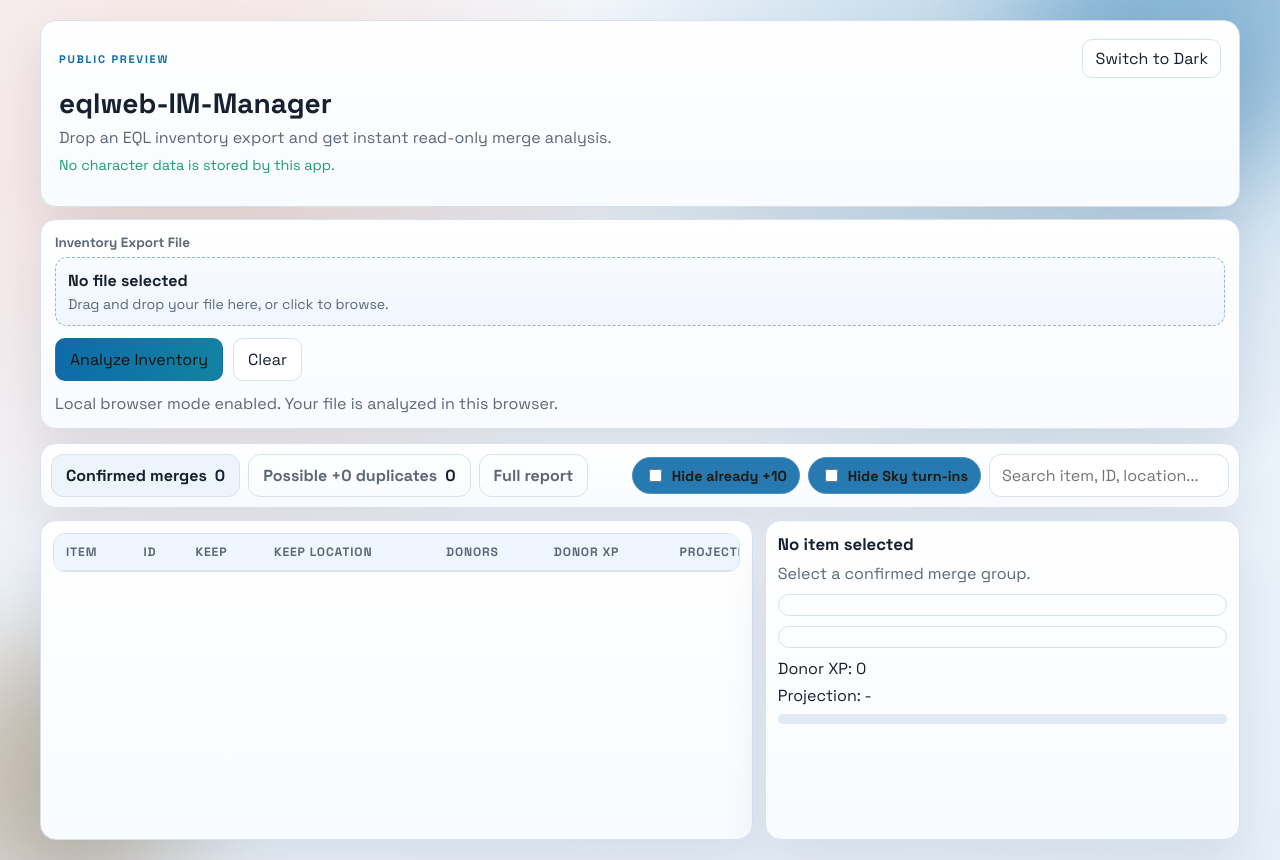
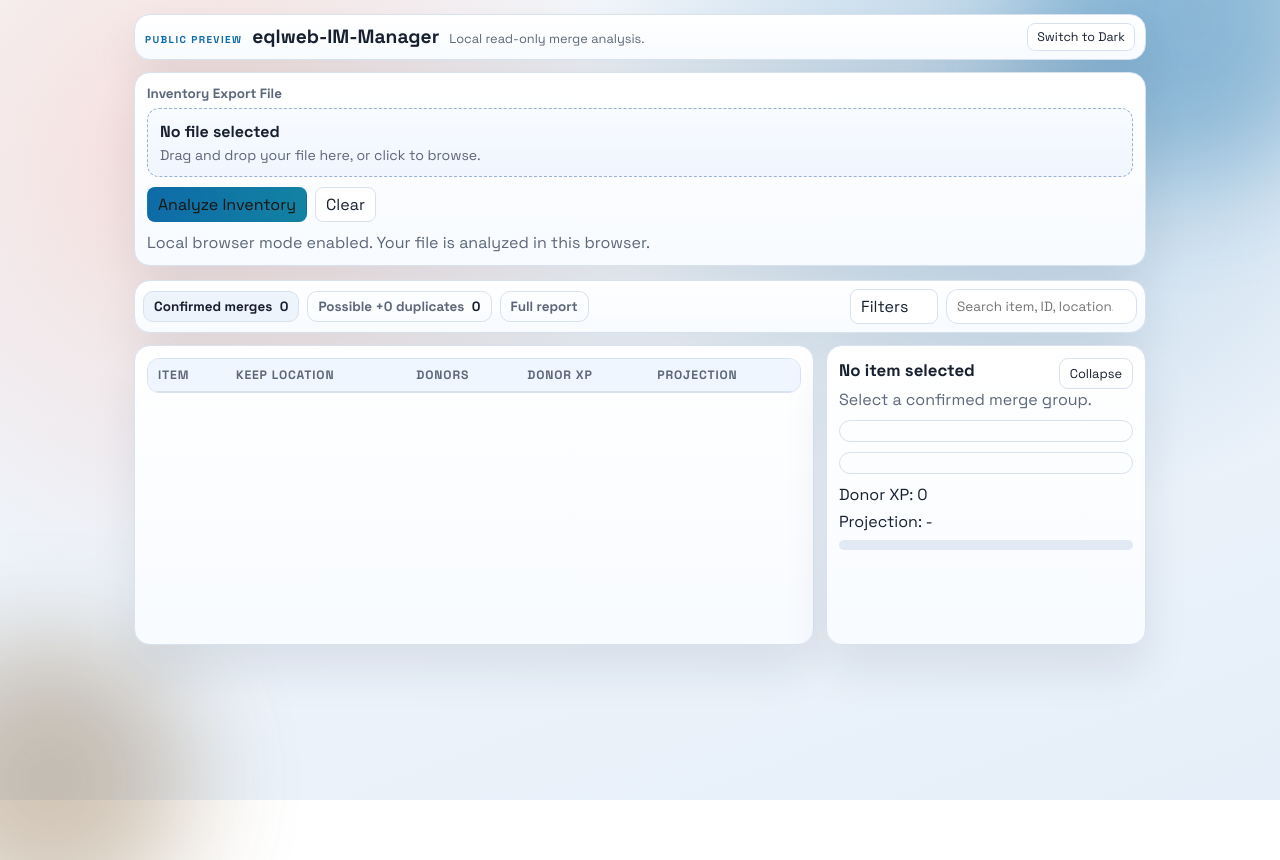
Before and after one commit to MetalJacx/eqlweb-IM-Manager, a plain HTML site: page frontend/index.html in a window 1280 px wide. After the commit the page ends 800 px from the top, so only its background shows below. Drawn offline with Linux system fonts and the light colour scheme.

Commit message:
Enhance detail panel and filter menu functionality with collapsible states and improved UI elements

```diff
--- a/frontend/app.js
+++ b/frontend/app.js
@@ -13,7 +13,9 @@ const tabReportBtn = document.getElementById("tabReport");
 const panelConfirmed = document.getElementById("panelConfirmed");
 const panelPossible = document.getElementById("panelPossible");
 const panelReport = document.getElementById("panelReport");
+const contentGrid = document.querySelector(".content-grid");
 const detailPanel = document.getElementById("detailPanel");
+const detailToggleBtn = document.getElementById("detailToggle");
 const detailItemName = document.getElementById("detailItemName");
 const detailItemMeta = document.getElementById("detailItemMeta");
 const detailKeep = document.getElementById("detailKeep");
@@ -23,6 +25,9 @@ const detailProjection = document.getElementById("detailProjection");
 const detailProgressBar = document.getElementById("detailProgressBar");
 const hideMaxedInput = document.getElementById("hideMaxed");
 const hideSkyInput = document.getElementById("hideSky");
+const filterDropdown = document.getElementById("filterDropdown");
+const filterMenuButton = document.getElementById("filterMenuButton");
+const filterMenu = document.getElementById("filterMenu");
 const searchInput = document.getElementById("searchInput");
 const confirmedTableBody = document.querySelector("#confirmedTable tbody");
 const possibleTableBody = document.querySelector("#possibleTable tbody");
@@ -34,6 +39,61 @@ let selectedFile = null;
 let latestPayload = null;
 let statusIsError = false;
 let selectedConfirmedId = null;
+let detailCollapsed = false;
+let filterMenuOpen = false;
+
+const pickerSupported = typeof window.showOpenFilePicker === "function";
+
+function setDetailCollapsed(collapsed) {
+  detailCollapsed = Boolean(collapsed);
+  detailPanel.classList.toggle("collapsed", detailCollapsed);
+  contentGrid.classList.toggle("details-collapsed", detailCollapsed);
+  detailToggleBtn.textContent = detailCollapsed ? "Expand" : "Collapse";
+  detailToggleBtn.setAttribute("aria-expanded", String(!detailCollapsed));
+  window.localStorage.setItem("eql_detail_collapsed", detailCollapsed ? "1" : "0");
+}
+
+function initDetailPanelState() {
+  const stored = window.localStorage.getItem("eql_detail_collapsed");
+  setDetailCollapsed(stored === "1");
+}
+
+function setFilterMenuOpen(open) {
+  filterMenuOpen = Boolean(open);
+  filterMenu.hidden = !filterMenuOpen;
+  filterMenuButton.setAttribute("aria-expanded", String(filterMenuOpen));
+}
+
+function toggleFilterMenu() {
+  setFilterMenuOpen(!filterMenuOpen);
+}
+
+function attachFilterDropdownEvents() {
+  filterMenuButton.addEventListener("click", (event) => {
+    event.preventDefault();
+    toggleFilterMenu();
+  });
+
+  document.addEventListener("pointerdown", (event) => {
+    if (!filterMenuOpen) {
+      return;
+    }
+    if (filterDropdown.contains(event.target)) {
+      return;
+    }
+    setFilterMenuOpen(false);
+  }, true);
+
+  filterMenu.addEventListener("change", () => {
+    setFilterMenuOpen(false);
+  });
+
+  document.addEventListener("keydown", (event) => {
+    if (event.key === "Escape") {
+      setFilterMenuOpen(false);
+    }
+  });
+}
 
 function applyTheme(themeName) {
   const theme = themeName === "light" ? "light" : "dark";
@@ -78,6 +138,39 @@ function setSelectedFile(file) {
   fileNameNode.textContent = file ? file.name : "No file selected";
 }
 
+async function chooseFileWithPicker() {
+  if (!pickerSupported) {
+    fileInput.click();
+    return;
+  }
+
+  try {
+    const [handle] = await window.showOpenFilePicker({
+      id: "eql-inventory-file",
+      multiple: false,
+      types: [{
+        description: "Text files",
+        accept: {
+          "text/plain": [".txt"],
+        },
+      }],
+    });
+
+    if (!handle) {
+      return;
+    }
+
+    const file = await handle.getFile();
+    setSelectedFile(file);
+    setStatus(`Loaded ${file.name}.`);
+  } catch (error) {
+    const isCancel = error instanceof DOMException && error.name === "AbortError";
+    if (!isCancel) {
+      setStatus("Could not open file picker. Try drag/drop or click to browse.", true);
+    }
+  }
+}
+
 function createCell(text) {
   const cell = document.createElement("td");
   cell.textContent = text;
@@ -98,7 +191,7 @@ function renderConfirmedRows(confirmed) {
   if (confirmed.length === 0) {
     const tr = document.createElement("tr");
     const td = document.createElement("td");
-    td.colSpan = 7;
+    td.colSpan = 5;
     td.textContent = "No confirmed merge groups match your filters.";
     tr.appendChild(td);
     confirmedTableBody.appendChild(tr);
@@ -111,8 +204,6 @@ function renderConfirmedRows(confirmed) {
       tr.classList.add("selected");
     }
     tr.appendChild(createCell(row.item_name));
-    tr.appendChild(createCell(String(row.item_id)));
-    tr.appendChild(createTierBadge(`+${row.keep_tier}`));
     tr.appendChild(createCell(row.keep_location));
     tr.appendChild(createCell(String(row.donor_count)));
     tr.appendChild(createCell(String(row.donor_xp)));
@@ -130,7 +221,7 @@ function renderPossibleRows(possible) {
   if (possible.length === 0) {
     const tr = document.createElement("tr");
     const td = document.createElement("td");
-    td.colSpan = 4;
+    td.colSpan = 3;
     td.textContent = "No possible +0 groups match your filters.";
     tr.appendChild(td);
     possibleTableBody.appendChild(tr);
@@ -140,7 +231,6 @@ function renderPossibleRows(possible) {
   for (const row of possible) {
     const tr = document.createElement("tr");
     tr.appendChild(createCell(row.item_name));
-    tr.appendChild(createCell(String(row.item_id)));
     tr.appendChild(createCell(String(row.copy_count)));
     const locations = (row.items || []).map((item) => item.location).join(", ");
     tr.appendChild(createCell(locations || "-"));
@@ -237,14 +327,20 @@ function renderDetail(row) {
 }
 
 function setActiveTab(tabName) {
+  const isConfirmed = tabName === "confirmed";
+
   tabConfirmedBtn.classList.toggle("active", tabName === "confirmed");
   tabPossibleBtn.classList.toggle("active", tabName === "possible");
   tabReportBtn.classList.toggle("active", tabName === "report");
 
-  panelConfirmed.hidden = tabName !== "confirmed";
+  panelConfirmed.hidden = !isConfirmed;
   panelPossible.hidden = tabName !== "possible";
   panelReport.hidden = tabName !== "report";
-  detailPanel.hidden = tabName !== "confirmed";
+  detailPanel.hidden = !isConfirmed;
+  contentGrid.classList.toggle("single-panel", !isConfirmed);
+
+  // Prevent the filters menu from lingering over other tabs.
+  setFilterMenuOpen(false);
 }
 
 function renderActiveTab() {
@@ -359,11 +455,13 @@ function attachDropZoneEvents() {
     setStatus(`Loaded ${file.name}. Click Analyze Inventory.`);
   });
 
-  dropZone.addEventListener("click", () => fileInput.click());
+  dropZone.addEventListener("click", () => {
+    void chooseFileWithPicker();
+  });
   dropZone.addEventListener("keydown", (event) => {
     if (event.key === "Enter" || event.key === " ") {
       event.preventDefault();
-      fileInput.click();
+      void chooseFileWithPicker();
     }
   });
 }
@@ -411,9 +509,14 @@ tabConfirmedBtn.addEventListener("click", tabFromButton);
 tabPossibleBtn.addEventListener("click", tabFromButton);
 tabReportBtn.addEventListener("click", tabFromButton);
 themeToggleBtn.addEventListener("click", toggleTheme);
+detailToggleBtn.addEventListener("click", () => {
+  setDetailCollapsed(!detailCollapsed);
+});
 
 initTheme();
+initDetailPanelState();
 attachDropZoneEvents();
+attachFilterDropdownEvents();
 setActiveTab("confirmed");
 renderDetail(null);
 setStatus("Local browser mode enabled. Your file is analyzed in this browser.");
--- a/frontend/index.html
+++ b/frontend/index.html
@@ -16,14 +16,13 @@
   <main class="shell">
     <header class="hero card reveal">
       <div class="hero-top">
+        <div class="hero-main">
           <p class="eyebrow">PUBLIC PREVIEW</p>
+          <h1>eqlweb-IM-Manager</h1>
+          <p class="lede">Local read-only merge analysis.</p>
+        </div>
         <button id="themeToggle" class="ghost toggle-theme" type="button">Switch to Light</button>
       </div>
-      <h1>eqlweb-IM-Manager</h1>
-      <p class="lede">
-        Drop an EQL inventory export and get instant read-only merge analysis.
-      </p>
-      <p class="note">No character data is stored by this app.</p>
     </header>
 
     <section class="controls card reveal delay-1">
@@ -54,14 +53,21 @@
           <button class="tab-btn" id="tabReport" type="button" data-tab="report">Full report</button>
         </div>
         <div class="toolbar-actions">
-          <label class="filter-pill" for="hideMaxed">
+          <div class="filter-dropdown" id="filterDropdown">
+            <button id="filterMenuButton" class="ghost filter-menu-button" type="button" aria-haspopup="true" aria-expanded="false">
+              Filters
+            </button>
+            <div id="filterMenu" class="filter-menu" hidden>
+              <label class="filter-option" for="hideMaxed">
                 <input id="hideMaxed" type="checkbox" />
                 Hide already +10
               </label>
-          <label class="filter-pill" for="hideSky">
+              <label class="filter-option" for="hideSky">
                 <input id="hideSky" type="checkbox" />
                 Hide Sky turn-ins
               </label>
+            </div>
+          </div>
           <input id="searchInput" class="search-input" type="search" placeholder="Search item, ID, location..." />
         </div>
       </div>
@@ -73,8 +79,6 @@
               <thead>
                 <tr>
                   <th>Item</th>
-                  <th>ID</th>
-                  <th>Keep</th>
                   <th>Keep location</th>
                   <th>Donors</th>
                   <th>Donor XP</th>
@@ -92,7 +96,6 @@
               <thead>
                 <tr>
                   <th>Item</th>
-                  <th>ID</th>
                   <th>Copies</th>
                   <th>Locations</th>
                 </tr>
@@ -111,7 +114,10 @@
         </article>
 
         <aside class="card detail-panel" id="detailPanel">
+          <div class="detail-head">
             <h2 id="detailItemName">No item selected</h2>
+            <button id="detailToggle" class="ghost detail-toggle" type="button" aria-expanded="true">Collapse</button>
+          </div>
           <p class="detail-sub" id="detailItemMeta">Select a confirmed merge group.</p>
           <div class="detail-block" id="detailKeep"></div>
           <div class="detail-block" id="detailFeed"></div>
--- a/frontend/styles.css
+++ b/frontend/styles.css
@@ -94,9 +94,9 @@ body {
 .shell {
   position: relative;
   z-index: 1;
-  max-width: 1240px;
+  max-width: 1040px;
   margin: 0 auto;
-  padding: 20px;
+  padding: 14px;
 }
 
 .card {
@@ -106,46 +106,47 @@ body {
   box-shadow: var(--shadow);
 }
 
-.hero { padding: 18px; }
+.hero { padding: 8px 10px; }
 
 .hero-top {
   display: flex;
   align-items: center;
   justify-content: space-between;
+  gap: 8px;
+}
+
+.hero-main {
+  display: flex;
+  align-items: baseline;
   gap: 10px;
+  flex-wrap: wrap;
 }
 
 .eyebrow {
-  font-size: 11px;
-  letter-spacing: 0.16em;
+  font-size: 10px;
+  letter-spacing: 0.14em;
   font-weight: 700;
   margin: 0;
   color: var(--accent);
 }
 
 h1 {
-  margin: 10px 0 8px;
-  font-size: clamp(1.3rem, 2.5vw, 1.75rem);
+  margin: 0;
+  font-size: clamp(0.98rem, 1.7vw, 1.2rem);
   line-height: 1.1;
 }
 
 .lede {
   margin: 0;
   color: var(--muted);
-  max-width: 720px;
-}
-
-.note {
-  margin-top: 8px;
-  font-size: 0.9rem;
-  color: var(--success);
+  font-size: 0.8rem;
 }
 
 .controls {
   margin-top: 12px;
-  padding: 14px;
+  padding: 12px;
   display: grid;
-  gap: 12px;
+  gap: 10px;
 }
 
 .field { display: grid; gap: 6px; }
@@ -210,14 +211,14 @@ label {
 .button-row {
   display: flex;
   flex-wrap: wrap;
-  gap: 10px;
+  gap: 8px;
 }
 
 button {
   font: inherit;
   border: 1px solid transparent;
-  border-radius: 10px;
-  padding: 10px 14px;
+  border-radius: 8px;
+  padding: 6px 10px;
   cursor: pointer;
   transition: transform 120ms ease, background 120ms ease;
 }
@@ -237,7 +238,8 @@ button:hover { transform: translateY(-1px); }
 
 .toggle-theme {
   white-space: nowrap;
-  padding: 8px 12px;
+  padding: 5px 9px;
+  font-size: 0.78rem;
 }
 
 .status {
@@ -255,8 +257,8 @@ button:hover { transform: translateY(-1px); }
   display: flex;
   align-items: center;
   justify-content: space-between;
-  gap: 12px;
-  padding: 10px;
+  gap: 10px;
+  padding: 8px;
 }
 
 .tab-row {
@@ -269,9 +271,10 @@ button:hover { transform: translateY(-1px); }
   border: 1px solid var(--line);
   background: transparent;
   color: var(--muted);
-  border-radius: 12px;
-  padding: 10px 14px;
+  border-radius: 10px;
+  padding: 6px 10px;
   font-weight: 600;
+  font-size: 0.84rem;
 }
 
 .tab-btn span { margin-left: 4px; font-weight: 700; color: var(--ink); }
@@ -288,36 +291,76 @@ button:hover { transform: translateY(-1px); }
   flex-wrap: wrap;
 }
 
-.filter-pill {
+.filter-dropdown {
+  position: relative;
+}
+
+.filter-menu-button {
+  min-width: 88px;
+  text-align: left;
+}
+
+.filter-menu {
+  position: absolute;
+  top: calc(100% + 6px);
+  left: 0;
+  z-index: 20;
+  min-width: 210px;
+  display: grid;
+  gap: 2px;
+  padding: 8px;
+  border-radius: 10px;
+  border: 1px solid var(--line);
+  background: linear-gradient(180deg, var(--surface-2), var(--surface));
+  box-shadow: var(--shadow);
+}
+
+.filter-menu[hidden] {
+  display: none;
+}
+
+.filter-option {
   display: inline-flex;
   align-items: center;
-  gap: 7px;
-  border-radius: 999px;
-  border: 1px solid color-mix(in srgb, var(--accent) 70%, var(--line));
-  background: color-mix(in srgb, var(--accent) 90%, #fff 10%);
-  color: #231a10;
-  padding: 8px 12px;
-  font-weight: 700;
-  font-size: 0.9rem;
+  gap: 8px;
+  padding: 6px 8px;
+  border-radius: 8px;
+  color: var(--ink);
+  font-size: 0.84rem;
   cursor: pointer;
 }
 
-.filter-pill input { accent-color: #231a10; }
+.filter-option:hover {
+  background: color-mix(in srgb, var(--surface-3) 65%, transparent);
+}
+
+.filter-option input {
+  accent-color: var(--accent);
+}
 
 .search-input {
   border: 1px solid var(--line);
   border-radius: 12px;
   background: var(--surface-2);
   color: var(--ink);
-  padding: 10px 12px;
-  min-width: 240px;
+  padding: 8px 10px;
+  min-width: 160px;
   font: inherit;
+  font-size: 0.84rem;
 }
 
 .content-grid {
   display: grid;
   gap: 12px;
-  grid-template-columns: minmax(0, 1.5fr) minmax(0, 1fr);
+  grid-template-columns: minmax(0, 1fr) clamp(240px, 30vw, 320px);
+}
+
+.content-grid.single-panel {
+  grid-template-columns: minmax(0, 1fr);
+}
+
+.content-grid.details-collapsed {
+  grid-template-columns: minmax(0, 1fr) 58px;
 }
 
 .panel,
@@ -337,15 +380,15 @@ h2 {
 table {
   width: 100%;
   border-collapse: collapse;
-  min-width: 760px;
+  min-width: 620px;
 }
 
 th,
 td {
-  padding: 10px 12px;
+  padding: 8px 10px;
   border-bottom: 1px solid var(--line);
   text-align: left;
-  font-size: 0.9rem;
+  font-size: 0.84rem;
 }
 
 td { background: var(--table-row); }
@@ -375,7 +418,42 @@ tbody tr.selected td {
 }
 
 .detail-panel {
-  min-height: 320px;
+  min-height: 300px;
+}
+
+.detail-head {
+  display: flex;
+  align-items: center;
+  justify-content: space-between;
+  gap: 8px;
+}
+
+.detail-toggle {
+  padding: 6px 10px;
+  font-size: 0.8rem;
+  border-radius: 9px;
+}
+
+.detail-panel.collapsed {
+  padding: 8px 6px;
+}
+
+.detail-panel.collapsed .detail-head {
+  justify-content: center;
+}
+
+.detail-panel.collapsed h2,
+.detail-panel.collapsed .detail-sub,
+.detail-panel.collapsed .detail-block,
+.detail-panel.collapsed .detail-footer {
+  display: none;
+}
+
+.detail-panel.collapsed .detail-toggle {
+  writing-mode: vertical-rl;
+  transform: rotate(180deg);
+  min-height: 120px;
+  padding: 10px 6px;
 }
 
 .detail-sub {
@@ -477,8 +555,9 @@ pre {
   }
 }
 
-@media (max-width: 1000px) {
+@media (max-width: 860px) {
   .content-grid { grid-template-columns: 1fr; }
+  .content-grid.details-collapsed { grid-template-columns: 1fr; }
   .detail-panel { order: -1; }
 }
 
@@ -486,6 +565,11 @@ pre {
   .hero-top {
     align-items: flex-start;
     flex-direction: column;
+  }
+
+  .hero-main {
+    gap: 6px;
+    align-items: flex-start;
   }
 
   .toolbar {
```
Lines whose indentation alone changed are shown as unchanged.
